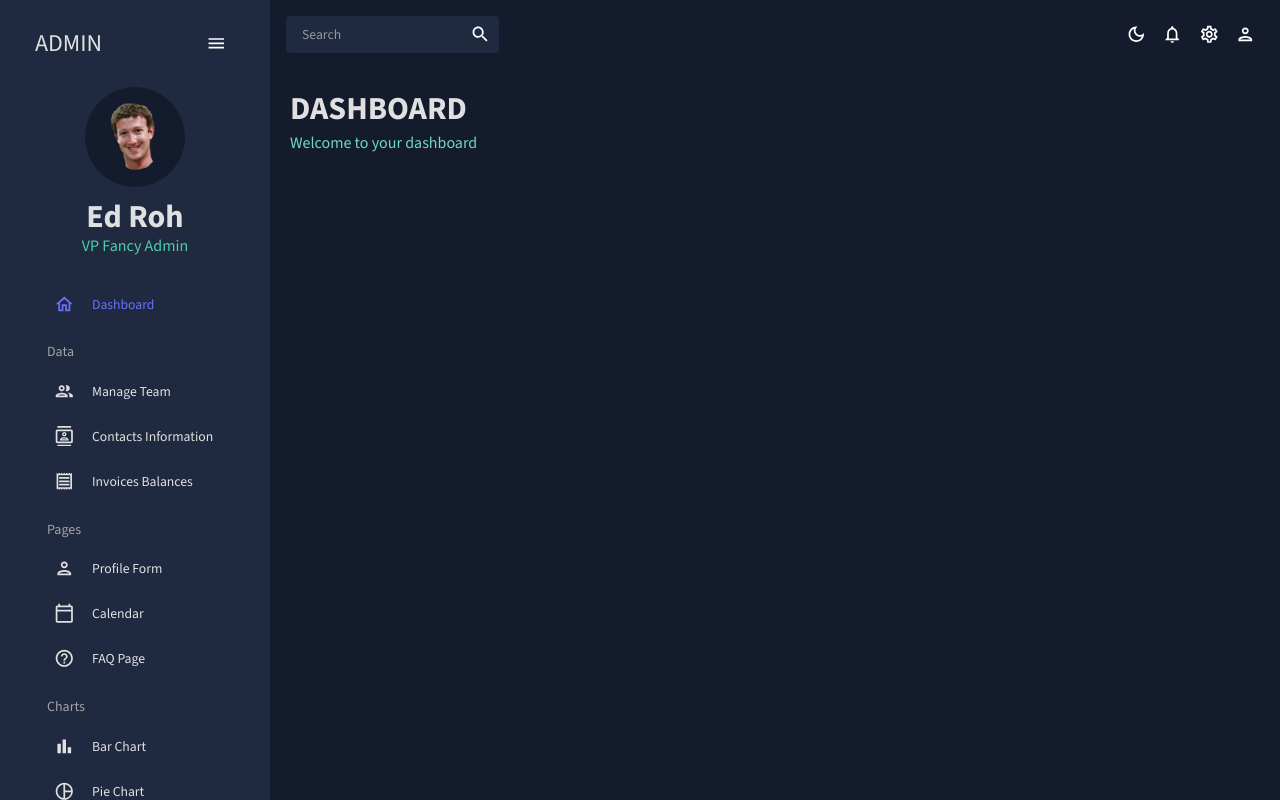
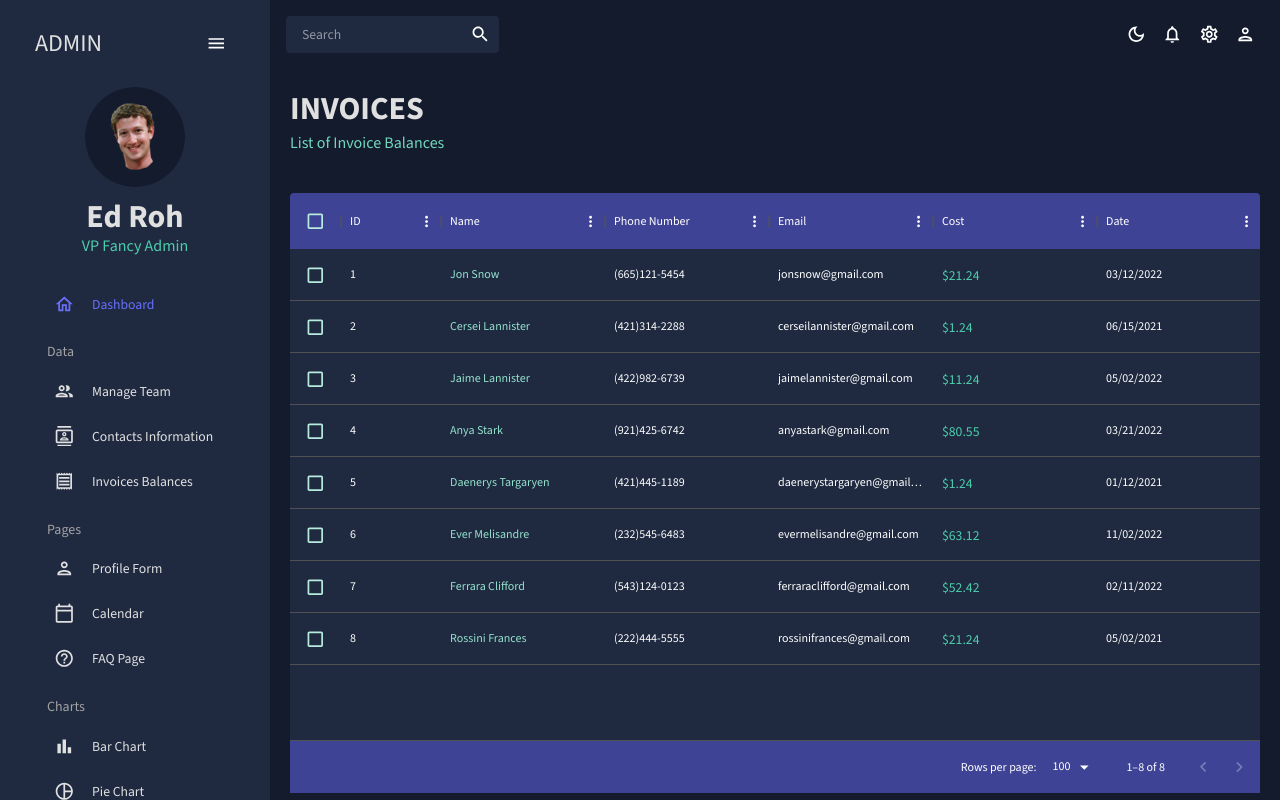
Before and after one commit to NguyenTanPil/admin-dashboard, a React (Vite) app: page /invoices in a window 1280 px wide. Built offline with nearby package versions, Linux system fonts and the light colour scheme; a web font is replaced by a local one.

Commit message:
Add the invoices page

```diff
--- a/src/main.jsx
+++ b/src/main.jsx
@@ -6,6 +6,7 @@
 import Dashboard from './scenes/dashboard/index.jsx';
 import Team from './scenes/team/index.jsx';
 import Contacts from './scenes/contacts/index.jsx';
+import Invoices from './scenes/invoices/index.jsx';
 
 const router = createBrowserRouter([
 	{
@@ -26,7 +27,7 @@
 			},
 			{
 				path: '/invoices',
-				element: <Dashboard />,
+				element: <Invoices />,
 			},
 			{
 				path: '/form',
--- /dev/null
+++ b/src/scenes/invoices/index.jsx
@@ -0,0 +1,89 @@
+import { Box, Typography, useTheme } from '@mui/material';
+import { DataGrid } from '@mui/x-data-grid';
+import Header from '../../components/Header';
+import { mockDataInvoices } from '../../data/mockData';
+import { tokens } from '../../theme';
+
+const Invoices = () => {
+	const theme = useTheme();
+	const colors = tokens(theme.palette.mode);
+
+	const columns = [
+		{ field: 'id', headerName: 'ID' },
+		{
+			field: 'name',
+			headerName: 'Name',
+			flex: 1,
+			cellClassName: 'name-column--cell',
+		},
+		{
+			field: 'phone',
+			headerName: 'Phone Number',
+			flex: 1,
+		},
+		{
+			field: 'email',
+			headerName: 'Email',
+			flex: 1,
+		},
+		{
+			field: 'cost',
+			headerName: 'Cost',
+			flex: 1,
+			renderCell(params) {
+				return <Typography color={colors.greenAccent[500]}>${params.row.cost}</Typography>;
+			},
+		},
+		{
+			field: 'date',
+			headerName: 'Date',
+			flex: 1,
+		},
+	];
+
+	return (
+		<Box m='20px'>
+			<Header
+				title='INVOICES'
+				subtitle='List of Invoice Balances'
+			/>
+			<Box
+				m='40px 0 0 0'
+				height='75vh'
+				sx={{
+					'& .MuiDataGrid-root': {
+						border: 'none',
+					},
+					'& .MuiDataGrid-cell': {
+						borderBottom: 'none',
+					},
+					'& .name-column--cell': {
+						color: colors.greenAccent[300],
+					},
+					'& .MuiDataGrid-columnHeaders': {
+						backgroundColor: colors.blueAccent[700],
+						borderBottom: 'none',
+					},
+					'& .MuiDataGrid-virtualScroller': {
+						backgroundColor: colors.primary[400],
+					},
+					'& .MuiDataGrid-footerContainer': {
+						backgroundColor: colors.blueAccent[700],
+						borderBottom: 'none',
+					},
+					'& .MuiCheckbox-root': {
+						color: `${colors.greenAccent[200]} !important`,
+					},
+				}}
+			>
+				<DataGrid
+					checkboxSelection={true}
+					rows={mockDataInvoices}
+					columns={columns}
+				/>
+			</Box>
+		</Box>
+	);
+};
+
+export default Invoices;
```
